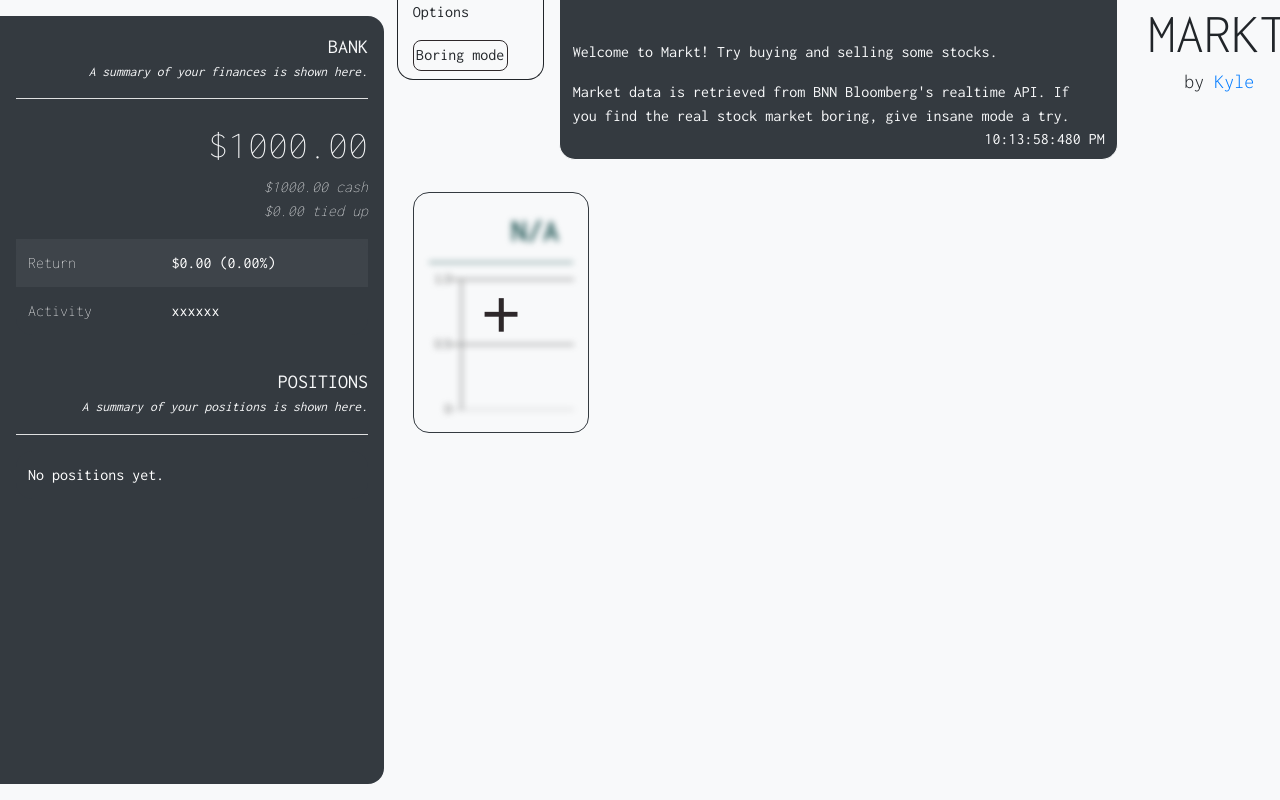
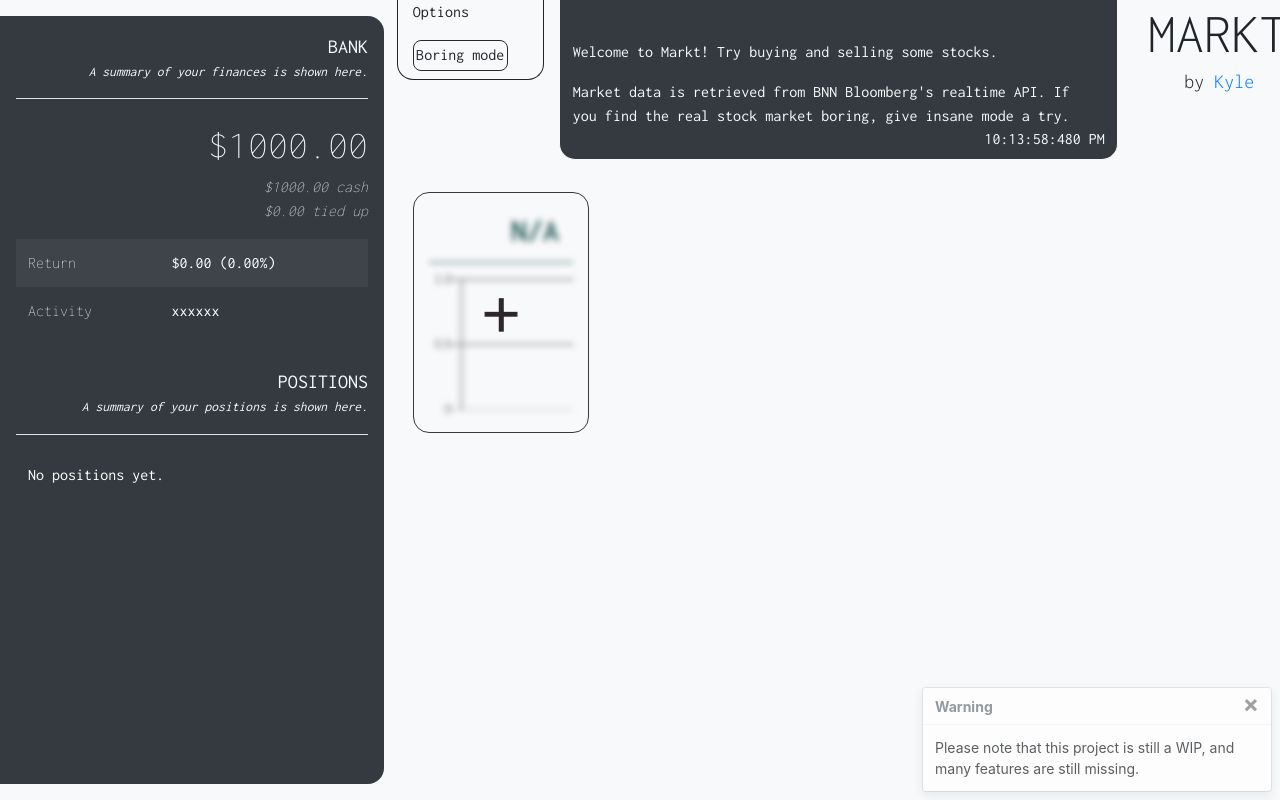
Before and after one commit to vxsl/markt-web, a Vue app: page / in a window 1280 px wide. Built offline with nearby package versions, Linux system fonts and the light colour scheme.

Commit message:
add WIP warning

```diff
--- a/src/views/Home.vue
+++ b/src/views/Home.vue
@@ -110,6 +110,7 @@ export default {
   mounted() {
     window.addEventListener('load', () => {
       this.loading = false
+      this.toast('Warning', 'Please note that this project is still a WIP, and many features are still missing.')
     })
   },
   methods: {
```
